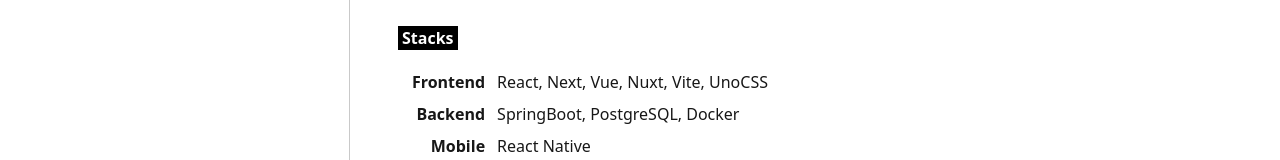
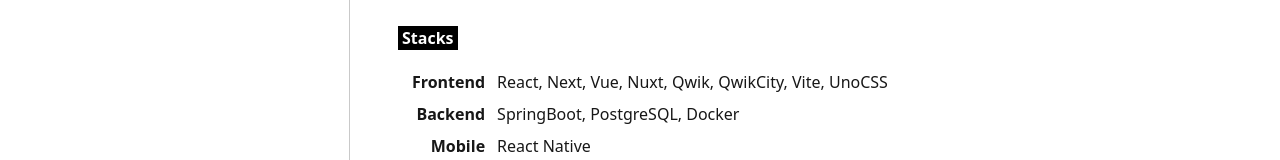
Before and after one commit to tobynguyen27/resume, a Vue app: page / in a window 1280 px wide. Shown: the part 466-626 px from the top of the page. Built offline with nearby package versions, Linux system fonts and the light colour scheme.

Commit message:
chore: update tech stack

```diff
--- a/src/components/Stacks.vue
+++ b/src/components/Stacks.vue
@@ -9,7 +9,7 @@
 const categories: Category[] = [
 	{
 		name: 'Frontend',
-		content: 'React, Next, Vue, Nuxt, Vite, UnoCSS',
+		content: 'React, Next, Vue, Nuxt, Qwik, QwikCity, Vite, UnoCSS',
 	},
 	{
 		name: 'Backend',
```
Also changed, not shown: 1 other file (tests, documents, lock files or other folders).
